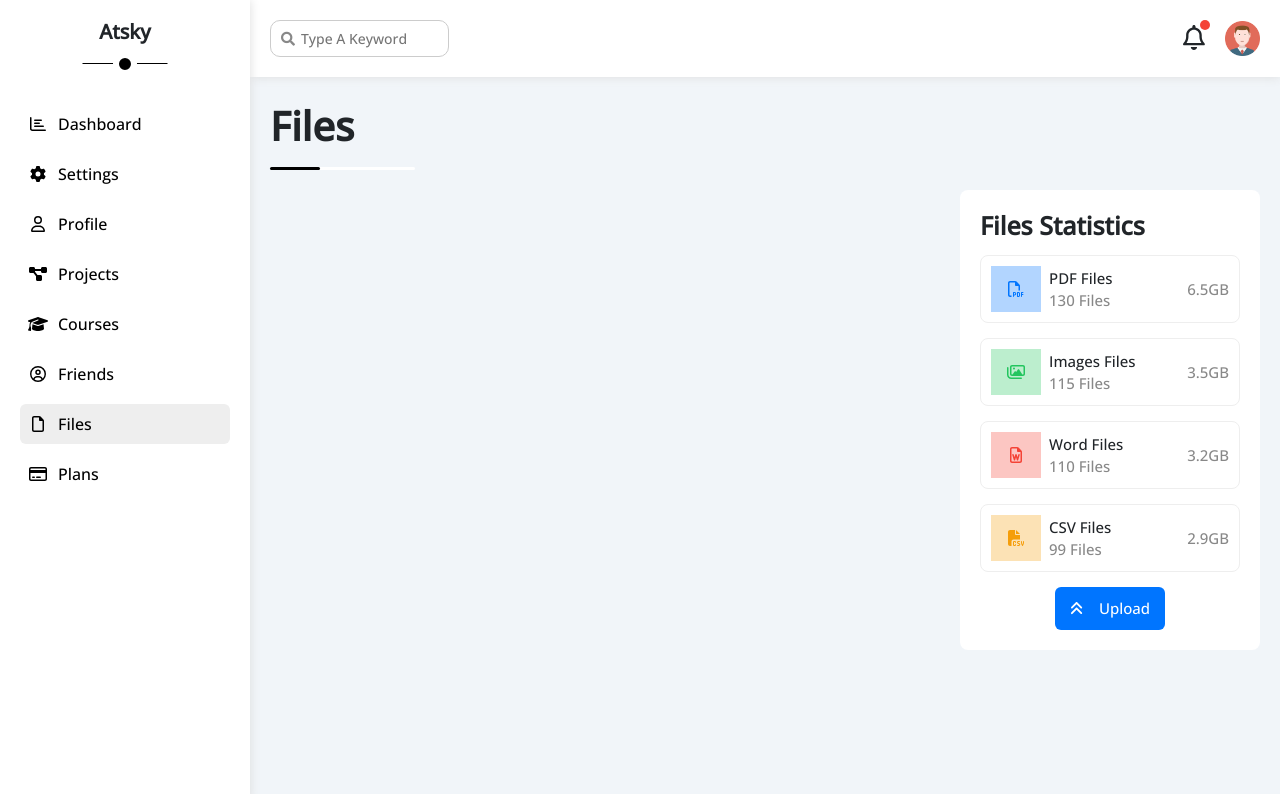
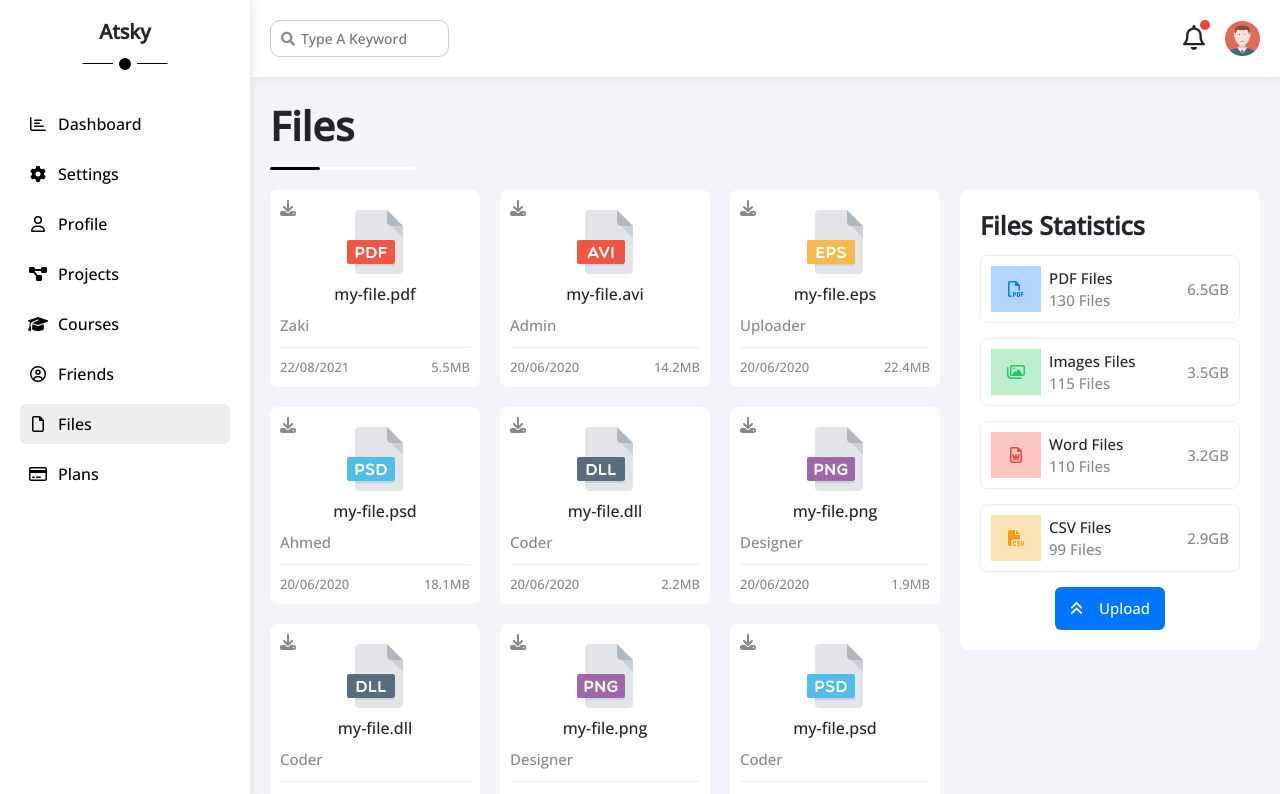
Before and after one commit to zaki164/Atsky, a React (Create React App) app: page /Files in a window 1280 px wide. Shown: the top 794 px of the page. Built offline with nearby package versions, Linux system fonts and the light colour scheme.

Commit message:
finish Files Page

```diff
--- a/src/constants/images.js
+++ b/src/constants/images.js
@@ -5,6 +5,7 @@ import news2 from "../assets/news-02.png";
 import news3 from "../assets/news-03.png";
 import news4 from "../assets/news-04.png";
 import pdf from "../assets/pdf.svg";
+import png from "../assets/png.svg";
 import avi from "../assets/avi.svg";
 import dll from "../assets/dll.svg";
 import eps from "../assets/eps.svg";
@@ -63,6 +64,7 @@ const images = {
   friend3,
   friend4,
   friend5,
+  png,
 }
 
 export default images ;
--- a/src/pages/Files/Files.jsx
+++ b/src/pages/Files/Files.jsx
@@ -1,15 +1,32 @@
 import { faFilePdf, faFileWord, faImages } from "@fortawesome/free-regular-svg-icons";
-import { faAnglesUp, faFileCsv } from "@fortawesome/free-solid-svg-icons";
+import { faAnglesUp, faDownload, faFileCsv } from "@fortawesome/free-solid-svg-icons";
 import { FontAwesomeIcon } from "@fortawesome/react-fontawesome";
+import { data } from '../../constants'
 import "./Files.scss";
 
 const Files = () => {
   return (
     <main className="Files">
       <h1>Files</h1>
-      <div className="Files_content d-flex align-items-start">
+      <div className="Files_content d-flex">
         <div className="wrapper flex-grow-1">
-
+          {
+            data.FilesData.map((file, i) =>
+            (
+              <section className="file position-relative" key={i}>
+                <FontAwesomeIcon icon={faDownload} className="position-absolute download" />
+                <div className="head text-center">
+                  <img src={file.img} alt="fileImg" />
+                  <p className="fs_16 my-2">my-file.{file.extention}</p>
+                  <p className="p_custom mb-0 text-start">{file.name}</p>
+                </div>
+                <div className="footer flex_between">
+                  <span>{file.date}</span>
+                  <span>{file.size}MB</span>
+                </div>
+              </section>
+            ))
+          }
         </div>
         <section className="stats">
           <h2>Files Statistics</h2>
--- a/src/pages/Files/Files.scss
+++ b/src/pages/Files/Files.scss
@@ -3,16 +3,61 @@
 .Files {
   .Files_content {
     gap: 20px;
+    align-items: flex-start;
     @include media(sm) {
       gap: 10px;
+      flex-direction: column-reverse;
+      align-items: normal;
     }
     .wrapper {
       @include wrapper(200px, 200px);
-
+      .file {
+        padding: 10px;
+        &:hover {
+          img {
+            transform: rotate(7deg);
+          }
+        }
+        .download {
+          left: 10px;
+          top: 10px;
+          color: $greyColor;
+          @include media(sm) {
+            font-size: 14px;
+          }
+        }
+        .head {
+          padding: 10px 0;
+          @include media(sm) {
+            padding: 5px 0 0;
+          }
+          img {
+            width: 64px;
+            height: 64px;
+            transition: $mainTransition;
+            @include media(sm) {
+              width: 48px;
+              height: 48px;
+            }
+          }
+        }
+        .footer {
+          font-size: 13px;
+          color: $greyColor;
+          padding: 10px 0 0;
+          border-top: $b13e;
+          @include media(sm) {
+            padding: 5px 0 0;
+            font-size: 12px;
+          }
+        }
+      }
     }
     .stats {
-      // min-width: 260px;
       min-width: 300px;
+      @include media(sm) {
+        min-width: 100%;
+      }
       ul {
         gap: 15px;
         margin: 15px 0;
```
Also changed, not shown: src/pages/Plans/Plans.scss (line endings or trailing spaces).
